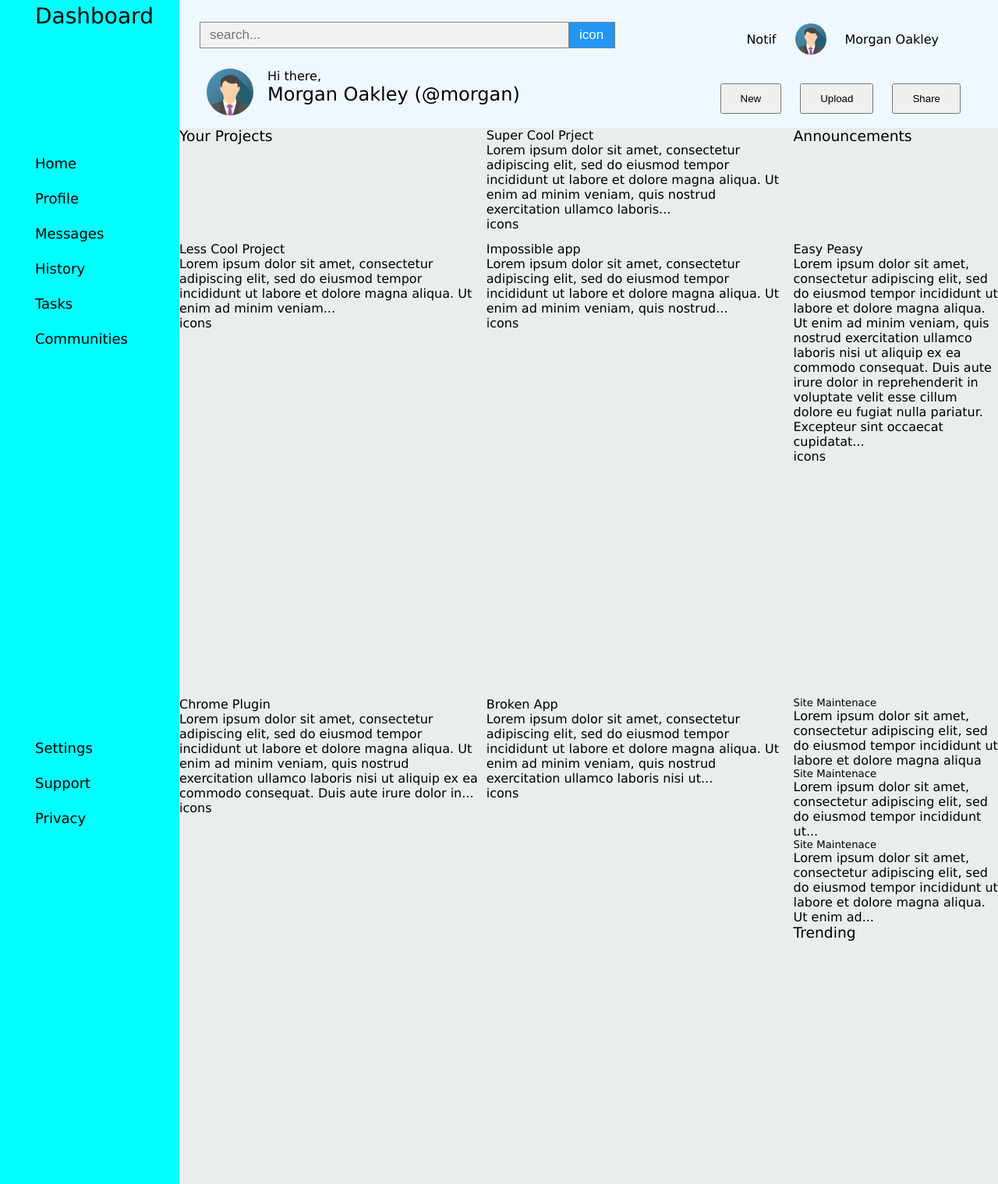
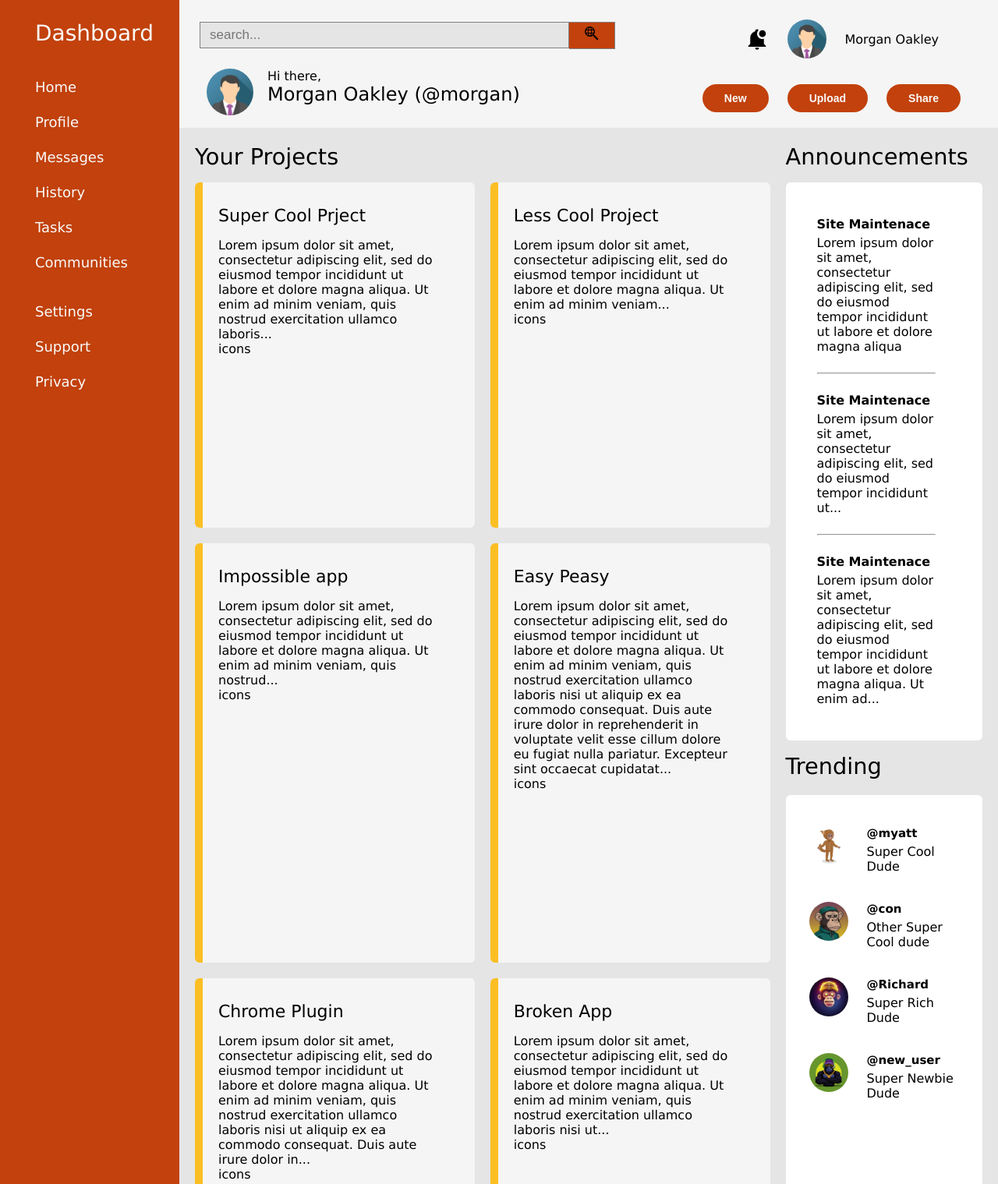
Before and after one commit to connorrewa/admin-dashboard, a plain HTML site: page index.html in a window 1280 px wide. Shown: the top 1519 px of the page at 78% size. Drawn offline with Linux system fonts and the light colour scheme.

Commit message:
add color theme

```diff
--- a/index.html
+++ b/index.html
@@ -13,12 +13,12 @@
         <div class="search">
             <form action="#" method="get" id="search-input">
                 <input type="text" placeholder="search..." id="searchbar">
-                <button type="submit">icon</button>
+                <button type="submit"><img src="images/search-web.svg" alt=""></button>
             </form>
         </div>
         <div class="profile">
-            <span id="notif">Notif</span>
-            <img src="images/img_avatar.png" alt="profile photo">
+            <img class="bell"  src="images/bell-badge.svg" alt="">
+            <img class="profile-photo" src="images/img_avatar.png" alt="profile photo">
             <span>Morgan Oakley</span>
         </div>
         <div class="hello">
@@ -55,7 +55,10 @@
     </div>
 
     <div class="main">
+        <div class="project-container">
             <h3 class="project-title">Your Projects</h3>
+            <div class="card-container">
+
                 <div class="card">
                     <h4>Super Cool Prject</h4>
                     <p>Lorem ipsum dolor sit amet, consectetur adipiscing elit, sed do
@@ -113,21 +116,33 @@
                     </p>
                     <span>icons</span>
                 </div>
+            </div>
+        </div>
+        <div class="announcements-trending-container">
+
             <h3 id="announcements-title">Announcements</h3>
             <div class="announcement-card">
                 <div class="announcement-card">
+                    <div class="announcement-content">
+
                         <h5>Site Maintenace</h5>
                         <p>Lorem ipsum dolor sit amet, consectetur adipiscing elit, sed do
                             eiusmod tempor incididunt ut labore et dolore magna aliqua
                         </p>
                     </div>
-            <div class="announcement-card">
+                    <hr>
+                    <div class="announcement-content">
+
+
                         <h5>Site Maintenace</h5>
                         <p>Lorem ipsum dolor sit amet, consectetur adipiscing elit, sed do
                             eiusmod tempor incididunt ut...
                         </p>
                     </div>
-            <div class="announcement-card">
+                    <hr>
+                    <div class="announcement-content">
+
+
                         <h5>Site Maintenace</h5>
                         <p>Lorem ipsum dolor sit amet, consectetur adipiscing elit, sed do
                             eiusmod tempor incididunt ut labore et dolore magna aliqua.
@@ -135,14 +150,52 @@
                         </p>
                     </div>
                 </div>
+            </div>
             <h3 id="trending-title">Trending</h3>
+            <div class="trending-container">
                 <div class="trending-card">
-            <div class="profile-card"></div>
-            <div class="profile-card"></div>
-            <div class="profile-card"></div>
-            <div class="profile-card"></div>
+                    <div class="image">
+                        <img src="images/avatar1.jpg" alt="">
+                    </div>
+                    <div>
+                        <h6>@myatt</h6>
+                        <p>Super Cool Dude</p>
                     </div>
 
+                </div>
+                <div class="trending-card">
+                    <div class="image">
+
+                        <img src="images/avatar2.webp" alt="">
+                    </div>
+                    <div>
+                        <h6>@con</h6>
+                        <p>Other Super Cool dude</p>
+                    </div>
+                </div>
+                <div class="trending-card">
+                    <div class="image">
+
+                        <img src="images/avatar3.webp" alt="">
+                    </div>
+                    <div>
+                        <h6>@Richard</h6>
+                        <p>Super Rich Dude</p>
+                    </div>
+                </div>
+                <div class="trending-card">
+                    <div class="image">
+
+                        <img src="images/avatar4.webp" alt="">
+                    </div>
+                    <div>
+                        <h6>@new_user</h6>
+                        <p>Super Newbie Dude</p>
+                    </div>
+                </div>
+            </div>
+
+        </div>
 
     </div>
 </body>
--- a/src/style.css
+++ b/src/style.css
@@ -31,8 +31,8 @@ ul {
 }
 
 img {
-    max-width: 100%;
-    height: auto;
+    /* max-width: 100%; */
+    /* height: auto; */
 }
 
 body,
@@ -49,7 +49,7 @@ body {
 .header {
     grid-row: 1 / 2;
     grid-column: 2 / 3;
-    background-color: aliceblue;
+    background-color: #f5f5f5;
     display: grid;
     grid-template-columns: 3fr 2fr;
     grid-template-rows: 1fr 1fr;
@@ -63,12 +63,7 @@ label .search {
 }
 
 #search-input {
-    /* display: grid;
-    grid-template-columns: 1fr 8fr;
-    grid-column: 2 / 3;
-    padding: 8px 0 0 16px;
-    justify-content: center;
-    align-items: center; */
+
     padding: 16px 12px 0px 26px;
 }
 
@@ -79,14 +74,14 @@ input[type=text] {
     font-size: 17px;
     width: 80%;
     border: 1px solid grey;
-    background: #f1f1f1;
+    background: #e5e5e5;
     float:left;
 }
 
 form#search-input button {
     min-width: 10%;
-    padding: 6px 12px;
-    background: #2196F3;
+    padding: 2px 12px;
+    background: #c2410c;
     color: white;
     font-size: 17px;
     border: 1px solid grey;
@@ -94,6 +89,11 @@ form#search-input button {
     cursor: pointer;
     float: left;
 }
+
+form#search-input button:hover {
+    background: #9a3412;
+}
+
 
 form#search-input::after {
     content: "";
@@ -132,12 +132,6 @@ input[type=search]:focus {
     margin-right: 4rem;
 }
 
-.header .profile img {
-    border-radius: 50%;
-    grid-template-columns: 2;
-    /* max-width: 100%; */
-    width: 40px;
-}
 
 .header .hello img {
     grid-column: 1;
@@ -145,10 +139,23 @@ input[type=search]:focus {
     border-radius: 50%;
     width: 60px;
     justify-self: end;
-    margin-right: 18px;
+    margin-inline: 18px;
 }
 
-.header .profile .notif {}
+.profile-photo {
+    border-radius: 50%;
+    grid-template-columns: 2;
+    width: 50px;
+}
+
+button img {
+    width: 24px;
+}
+
+.bell {
+    width: 30px;
+    cursor: pointer;
+}
 
 .buttons {
     display: flex;
@@ -159,25 +166,35 @@ input[type=search]:focus {
 }
 
 .buttons button {
-    padding: 10px 24px;
-
+    padding: 10px 28px;
+    background-color:#c2410c;
+    border-radius: 30px;
+    color: #fafaf9;
+    border: none;
+    font-size: 14px;
+    font-weight: 600;
 }
 
+.buttons button:hover {
+    cursor: pointer;
+    background-color: #9a3412;
+}
 
 .sidebar {
     grid-row: 1 / 3;
     grid-column: 1 / 2;
-    background-color: aqua;
-    display: grid;
+    background-color: #c2410c;
+    color: #fafaf9;
+    display: flex;
+    flex-direction: column;
     gap: 10px;
-    grid-template-rows: 1fr 4fr 6fr;
-    padding: 4px 45px;
+    padding: 26px 45px;
 
 }
 
 .sidebar .logo {
     font-size: 28px;
-    grid-row: 1;
+    margin-bottom: 2rem;
 }
 
 .sidebar #profile {
@@ -187,6 +204,7 @@ input[type=search]:focus {
     gap: 1.5rem;
     margin-bottom: 18px;
     font-size: 18px;
+    margin-bottom: 2rem;
 }
 
 .sidebar #settings {
@@ -200,23 +218,108 @@ input[type=search]:focus {
 .main {
     grid-row: 2;
     grid-column: 2;
-    background-color: #e8eeee;
+    background-color: #e5e5e5;
     display: grid;
-    grid-template-columns: 3fr 3fr 2fr;
-    grid-template-rows: 1fr 4fr 2fr 1fr 1fr 4fr;
+    grid-template-columns: 3fr 1fr;
+    padding: 20px;
 }
 
-.main #projects-title {
+.project-container {
+    grid-column: 1;
+    display: grid;
+    grid-template-rows: 50px 12fr;
+}
+
+.card-container {
+    display: grid;
+    grid-template-columns: repeat(2, minmax(300px, 1fr));
+    gap: 20px;
+    padding-right: 20px;
+}
+
+.project-container h3 {
     grid-row: 1;
-    grid-column: 1
+    grid-column: 1;
 }
+.announcements-trending-container {
+    grid-column: 2;
+    grid-template-rows: 50px 1fr 70px 1fr;
+    display: grid;
+    grid-template-columns: 1fr;
+}
+
 
 .main #announcements-title {
     grid-row: 1;
-    grid-column: 3;
+
 }
 
 .main #trending-title {
-    grid-row: 4;
-    grid-column: 3;
+    grid-row: 3;
+    grid-column: 1;
+    margin-block: 16px;
 }
+
+.card {
+    background-color: #f5f5f5;
+    border-radius: 6px;
+    padding: 30px 50px 30px 20px;
+    border-left: 10px solid #fbbf24;
+
+}
+
+h3 {
+    font-size: 1.8rem;
+}
+
+.card h4 {
+    font-size: 22px;
+    margin-bottom: 1rem;
+}
+
+.announcement-card {
+    background-color: white;
+    border-radius: 6px;
+    padding: 10px 30px 10px 20px;
+}
+
+.announcement-content {
+    margin-block: 24px;
+}
+
+h5 {
+    font-weight: 700;
+    font-size: 16px;
+    margin-bottom: 5px;
+}
+
+.trending-container {
+    background-color: white;
+    border-radius: 6px;
+    padding: 30px 20px;
+    display: flex;
+    flex-direction: column;
+    gap: 16px;
+}
+
+.trending-card {
+    display: flex;
+    gap: 8px;
+    padding: 10px;
+}
+
+.trending-card img {
+    width: 50px;
+    border-radius: 50%;
+    margin-right: 16px;
+
+}
+h6 {
+    font-size: 15px;
+    font-weight: 600;
+    margin-bottom: 5px;
+}
+
+.image {
+    flex-shrink: 0;
+}
```
Also changed, not shown: images/avatar1.jpg (added), images/avatar2.webp (added), images/avatar3.webp (added), images/avatar4.webp (added), images/bell-badge.svg (added), images/search-web.svg (added). Lines whose indentation alone changed are shown as unchanged.
